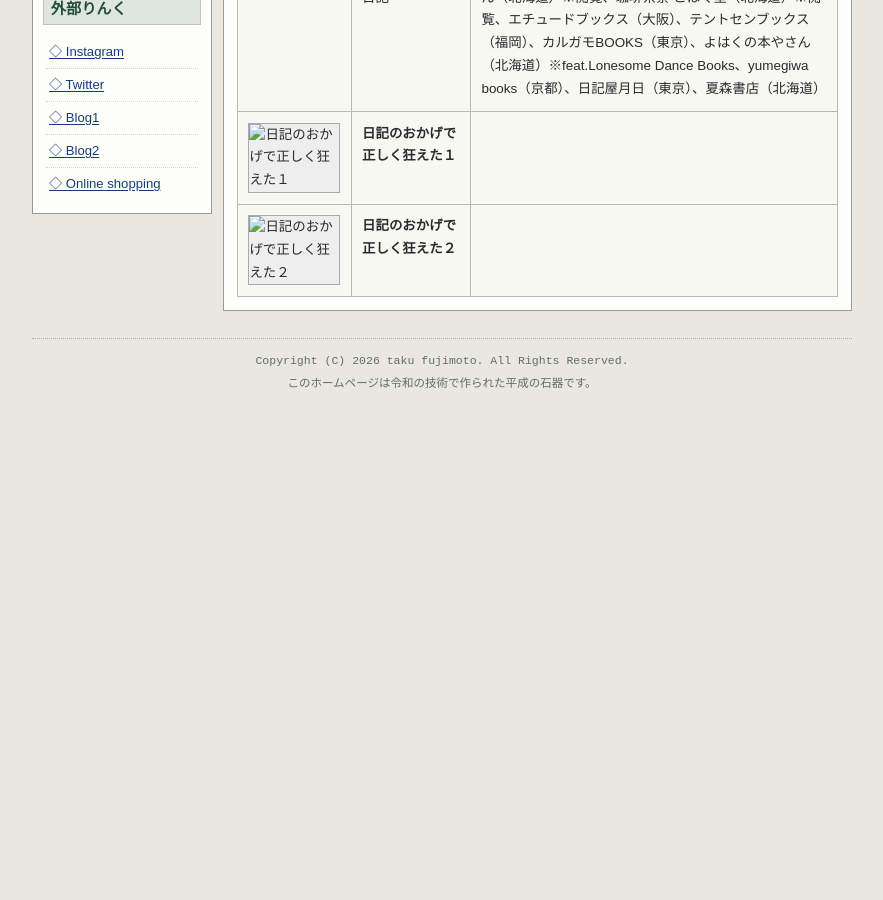
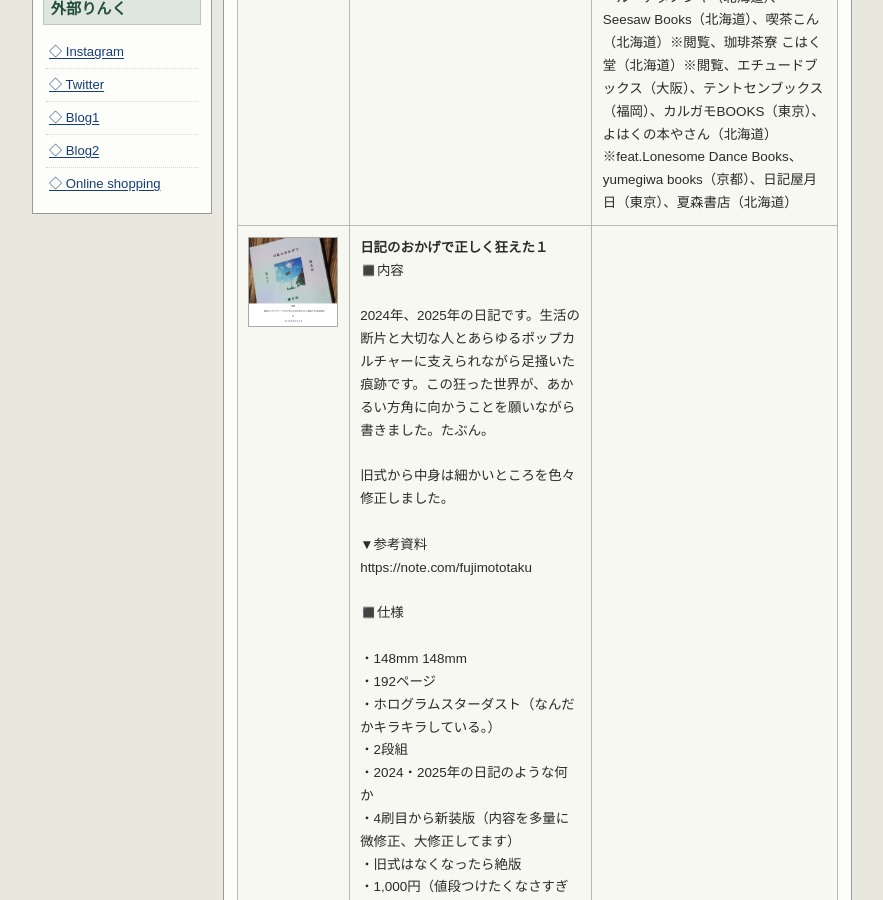
Before and after one commit to fujimototaku/fujimototaku.github.io, a Jekyll site: the page built from works.html, in a window 1280 px wide and 900 px high, scrolled down 515 px. Shown: the whole window, without its empty margins (198-1081 px from the left). Built offline with Jekyll 4.4.1, drawn with Linux system fonts in a browser that asks for light colours; before the commit the page ends 920 px from its top, so only the background shows below that; some of the changed text lies outside the part shown.

Commit message:
更新: works.yml

```diff
--- a/_data/works.yml
+++ b/_data/works.yml
@@ -8,4 +8,79 @@ items:
       こはく堂（北海道）※閲覧、エチュードブックス（大阪）、テントセンブックス（福岡）、カルガモBOOKS（東京）、よはくの本やさん（北海道）※feat.Lonesome
       Dance Books、yumegiwa books（京都）、日記屋月日（東京）、夏森書店（北海道）
   - title: 日記のおかげで正しく狂えた１
+    image: /media/site/hkgysyza8aab7ao.jpeg
+    description: |-
+      ◼️内容
+
+      2024年、2025年の日記です。生活の断片と大切な人とあらゆるポップカルチャーに支えられながら足掻いた痕跡です。この狂った世界が、あかるい方角に向かうことを願いながら書きました。たぶん。
+
+      旧式から中身は細かいところを色々修正しました。
+
+      ▼参考資料
+      https://note.com/fujimototaku
+
+      ◼️仕様
+
+      ・148mm 148mm
+      ・192ページ
+      ・ホログラムスターダスト（なんだかキラキラしている。）
+      ・2段組
+      ・2024・2025年の日記のような何か
+      ・4刷目から新装版（内容を多量に微修正、大修正してます）
+      ・旧式はなくなったら絶版
+      ・1,000円（値段つけたくなさすぎる。仕方がない。）
+      ・半透明栞
+
+      ◼️寄稿者
+
+      鵜飼ヨシキ「夢の中の彼女」
+      ササキアイ「すべての夜とカレーと日記」
+      私説図書館祝日　佐々木夕方「たしかにひらいた」
+      田中晃子「劇場の周辺にある記憶『シビル・ウォー』ほんの少し『SUPER HAPPY FOREVER』」
+      はら「感光」
+      本と喫茶NOMADOBOOKS　森田千琴「波紋を見つめる」
+      屋良朝哉「生活、社会、人生に殺されないために」
+
+      ◼️半透明栞
+
+      まいたけ（短歌）
+      もちだころ（デザイン・イラスト）
   - title: 日記のおかげで正しく狂えた２
+    image: /media/site/hjezinabaaamdbp.jpeg
+    description: |-
+      ◼️内容
+
+      2025年の日記のはずが、2022年になったり、2024年になったりしてます。
+      もはや日記かどうか不明です。
+      ▼参考資料
+      https://note.com/fujimototaku
+
+      ◼️仕様
+
+      ・148mm 148mm
+      ・216ページ
+      ・ホログラムスターダスト（なんだかキラキラしている）
+      ・2段組
+      ・日記かどうか不明ですが、とりあえず文章です。
+      　わたしがどうこうジャンルを決めることではない。
+      ・1,000円（値段つけたくなさすぎる。仕方がない。）
+      ・半透明栞
+
+      ◼️寄稿者
+
+      ・青木聖奈「小論文」
+      ・おしりドラゴン「おしり地球総局長を目指して」
+      ・GAMEBOYZ「そして　やがて　すべて　灰になる」
+      ・こだま「交換日記」
+      ・私説図書館祝日　佐々木夕方「ひとり台北で」
+      ・佐藤舞
+      ・惣田大海水
+      「【議事録】日記本を通じた読者とのエンゲージメント構築（暫定）
+      -日記のおかげで正しく狂えるのか-」（編集:藤本）
+      ・喫茶こん　徳山まり奈「移りゆく自己」
+      ・本と喫茶NOMADOBOOKS　森田千琴「忘れるために、日記を書く」
+
+      ◼️半透明栞
+
+      まいたけ（短歌）
+      もちだころ（デザイン・イラスト）
```
